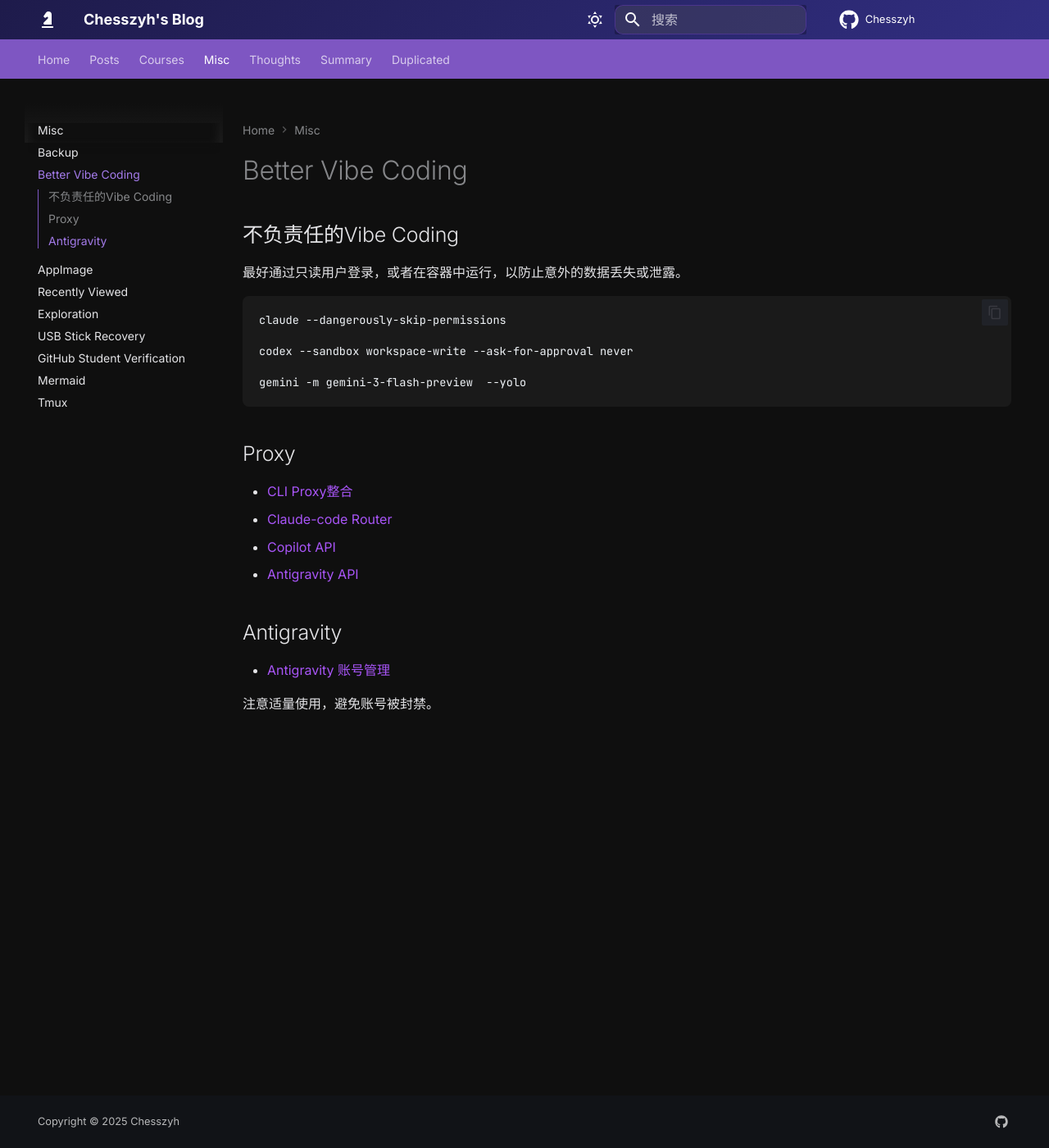
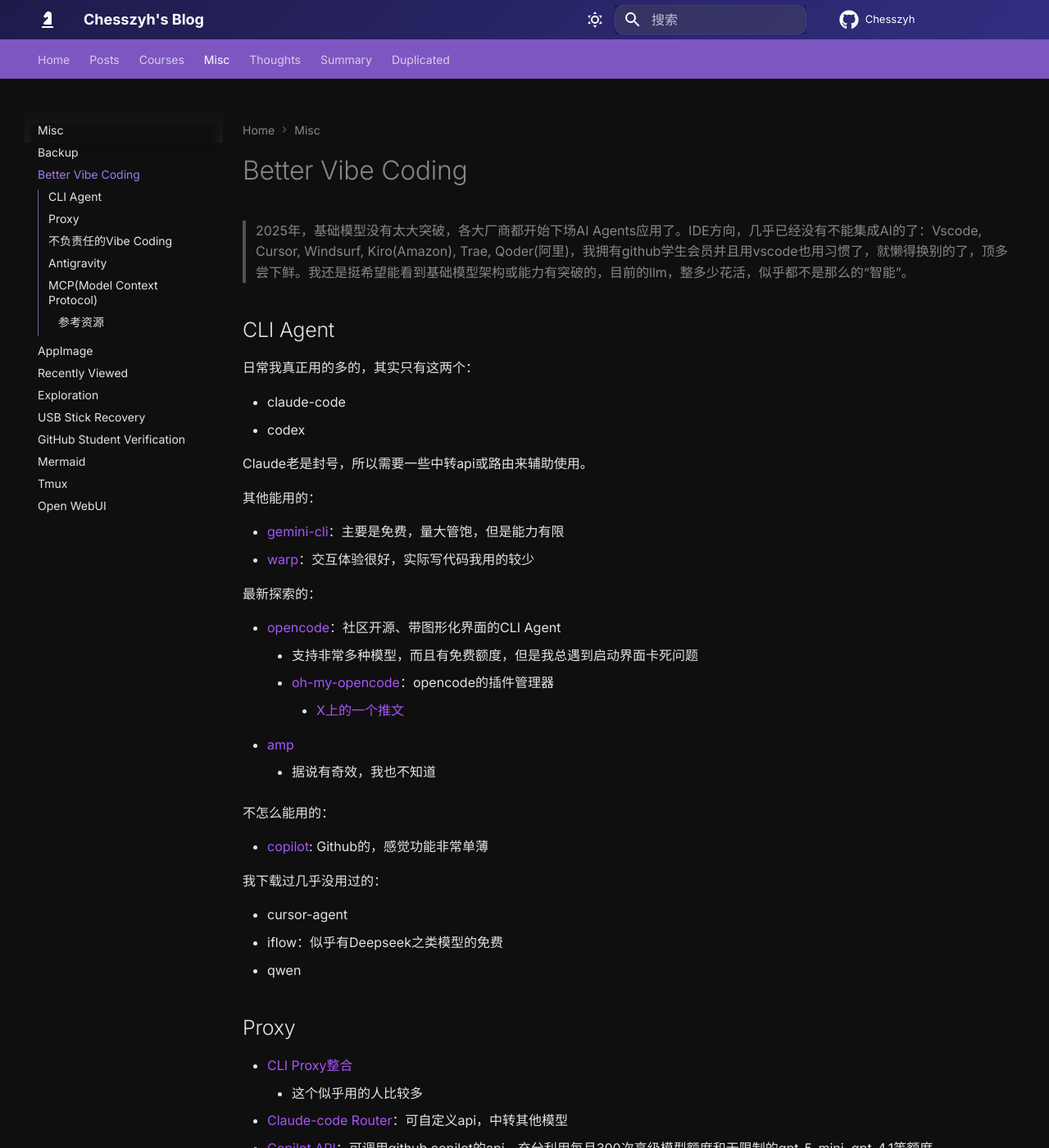
Before and after one commit to Chesszyh/Chesszyh.github.io, an MkDocs documentation site: the page built from docs/misc/Better-vibe-coding.md, in a window 1280 px wide and 1400 px high. Shown: the whole window at 82% size. Built offline with MkDocs 1.6.1 and Material for MkDocs 9.7.7, drawn with Linux system fonts in a browser that asks for light colours; some of the changed text lies outside the part shown.

Commit message:
Remove `LLM` folder

````diff
--- a/docs/misc/Better-vibe-coding.md
+++ b/docs/misc/Better-vibe-coding.md
@@ -1,4 +1,47 @@
 # Better Vibe Coding
+
+> 2025年，基础模型没有太大突破，各大厂商都开始下场AI Agents应用了。IDE方向，几乎已经没有不能集成AI的了：Vscode, Cursor, Windsurf, Kiro(Amazon), Trae, Qoder(阿里)，我拥有github学生会员并且用vscode也用习惯了，就懒得换别的了，顶多尝下鲜。我还是挺希望能看到基础模型架构或能力有突破的，目前的llm，整多少花活，似乎都不是那么的“智能”。
+
+## CLI Agent
+
+日常我真正用的多的，其实只有这两个：
+
+- claude-code
+- codex
+
+Claude老是封号，所以需要一些中转api或路由来辅助使用。
+
+其他能用的：
+
+- [gemini-cli](https://github.com/google-gemini/gemini-cli)：主要是免费，量大管饱，但是能力有限
+- [warp](https://www.warp.dev/)：交互体验很好，实际写代码我用的较少
+
+最新探索的：
+
+- [opencode](https://github.com/anomalyco/opencode)：社区开源、带图形化界面的CLI Agent
+    - 支持非常多种模型，而且有免费额度，但是我总遇到启动界面卡死问题
+    - [oh-my-opencode](https://github.com/code-yeongyu/oh-my-opencode)：opencode的插件管理器
+        - [X上的一个推文](https://x.com/RookieRicardoR/status/2007450352350834837?s=20)
+- [amp](https://ampcode.com/)
+    - 据说有奇效，我也不知道
+
+不怎么能用的：
+
+- [copilot](https://github.com/features/copilot/cli): Github的，感觉功能非常单薄
+
+我下载过几乎没用过的：
+
+- cursor-agent
+- iflow：似乎有Deepseek之类模型的免费
+- qwen
+
+## Proxy
+
+- [CLI Proxy整合](https://github.com/router-for-me/CLIProxyAPI)
+    - 这个似乎用的人比较多
+- [Claude-code Router](https://github.com/musistudio/claude-code-router)：可自定义api，中转其他模型
+- [Copilot API](https://github.com/ericc-ch/copilot-api)：可调用github copilot的api，充分利用每月300次高级模型额度和无限制的gpt-5-mini, gpt-4.1等额度。
+- [Antigravity API](https://github.com/ink1ing/anti-api)
 
 ## 不负责任的Vibe Coding
 
@@ -12,15 +55,25 @@
 gemini -m gemini-3-flash-preview  --yolo
 ```
 
-## Proxy
-
-- [CLI Proxy整合](https://github.com/router-for-me/CLIProxyAPI)
-- [Claude-code Router](https://github.com/musistudio/claude-code-router)
-- [Copilot API](https://github.com/ericc-ch/copilot-api)
-- [Antigravity API](https://github.com/ink1ing/anti-api)
-
 ## Antigravity
 
 - [Antigravity 账号管理](https://github.com/lbjlaq/Antigravity-Manager)
 
 注意适量使用，避免账号被封禁。
+
+## MCP(Model Context Protocol)
+
+### 参考资源
+
+- [MCP-Anthropic](https://www.anthropic.com/news/model-context-protocol)
+- [MCP-for-beginners](https://github.com/microsoft/mcp-for-beginners)
+- [Doc](https://modelcontextprotocol.io/docs)
+- Github：Anthropic/MCP官方账号
+
+可以期待一下Docker对MCP更好的集成。
+
+---
+
+> 2026-01-03更新
+
+现在MCP好像都有点过时了？`skills`越来越流行。我也搞不太懂，日常没怎么用到过，vibe-coding还是太少了。
--- a/mkdocs.yml
+++ b/mkdocs.yml
@@ -103,17 +103,15 @@
       - "Database Learning": posts/Database/DataBase.md
     - Docker:
       - "Docker Practice": posts/Docker/Docker实践.md
-    - LLM:
-      - "AI Agent": posts/LLM/AI-Agent.md
-      - "DeepSpeed": posts/LLM/DeepSpeed.md
-      - "MCP Protocol": posts/LLM/MCP.md
-      - "Open WebUI": posts/LLM/open-webui.md
     - "TODO": posts/TODO.md
   - Courses:
     - "Index": courses/index.md
     - Machine-learning:
       - "Intro": courses/Machine-learning/index.md
       - "复习大纲": courses/Machine-learning/复习大纲.md
+    - Software-Engineering:
+      - "Intro": courses/Software-Engineering/index.md
+      - "复习大纲": courses/Software-Engineering/复习大纲.md
   - Misc:
     - "Index": misc/index.md
     - "Backup": misc/Backup.md
@@ -125,6 +123,7 @@
     - "GitHub Student Verification": misc/github学生验证以及代理问题.md
     - "Mermaid": misc/Mermaid.md
     - "Tmux": misc/tools/tmux.md
+    - "Open WebUI": misc/open-webui.md
   - Thoughts:
     - Index: thoughts/index.md
   - Summary:
@@ -180,5 +179,6 @@
 extra_javascript:
   - https://cdn.jsdelivr.net/npm/mathjax@3/es5/tex-mml-chtml.js
   - https://unpkg.com/mermaid@10.9.0/dist/mermaid.min.js
+
 # Copyright
 copyright: "Copyright &copy; 2025 Chesszyh"
````
Also changed, not shown: docs/courses/Software-Engineering/index.md (added, +24 -0 lines), docs/posts/LLM/AI-Agent.md (deleted, +0 -8 lines), docs/posts/LLM/DeepSpeed.md (deleted, +0 -10 lines), docs/posts/LLM/MCP.md (deleted, +0 -43 lines), docs/misc/open-webui.md (renamed from docs/posts/LLM/open-webui.md), 1 other file.
